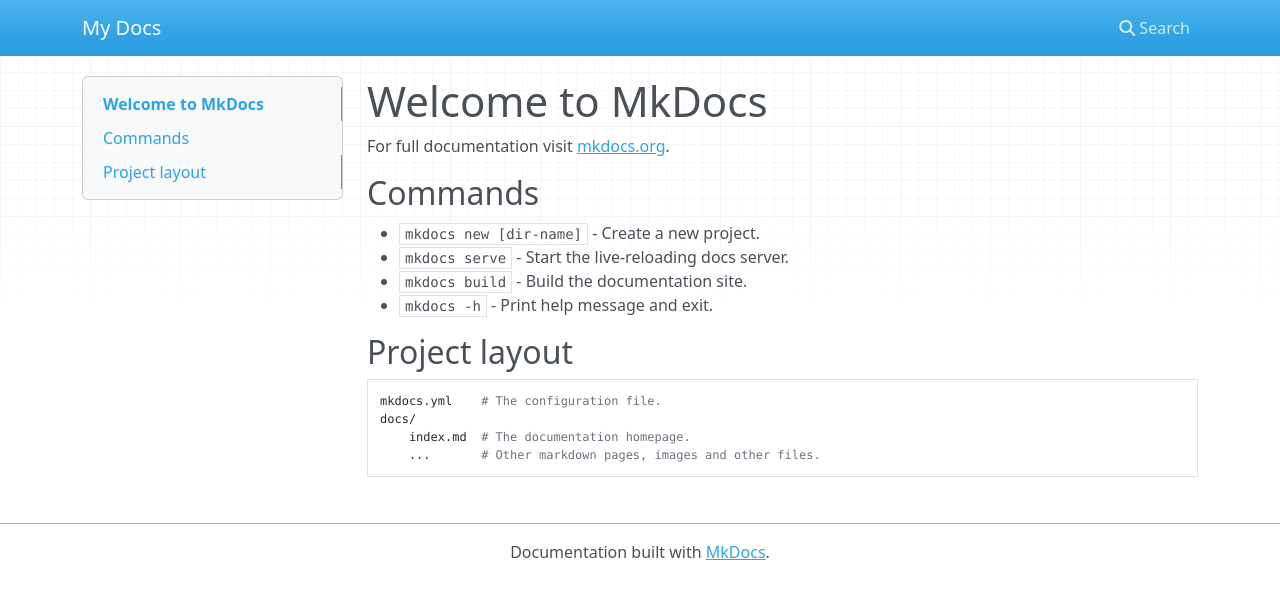
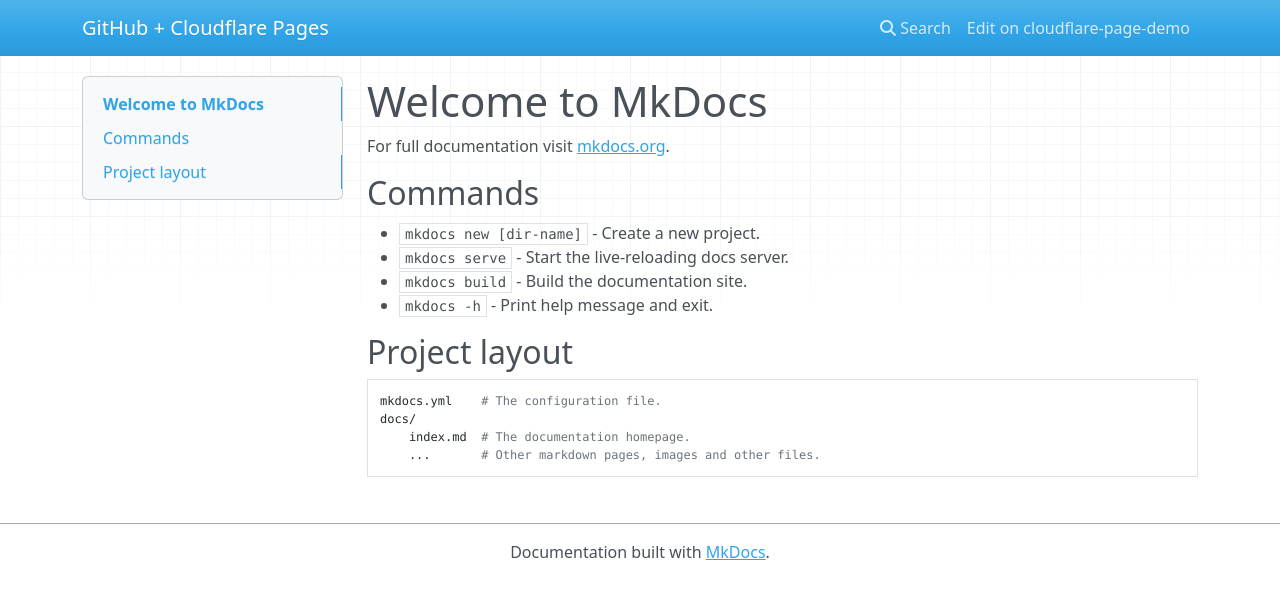
Before and after one commit to nvthvniel/cloudflare-page-demo, an MkDocs documentation site: the page built from source/docs/index.md, in a window 1280 px wide. Shown: the top 599 px of the page. Built offline with MkDocs 1.6.1, drawn with Linux system fonts in a browser that asks for light colours; nearby versions of some CDN libraries.

Commit message:
add mkdocs

```diff
--- a/source/mkdocs.yml
+++ b/source/mkdocs.yml
@@ -1 +1,4 @@
-site_name: My Docs
+site_name: GitHub + Cloudflare Pages
+
+repo_url: https://github.com/nvthvniel/cloudflare-page-demo
+repo_name: cloudflare-page-demo
```
Also changed, not shown: README.md (added).
